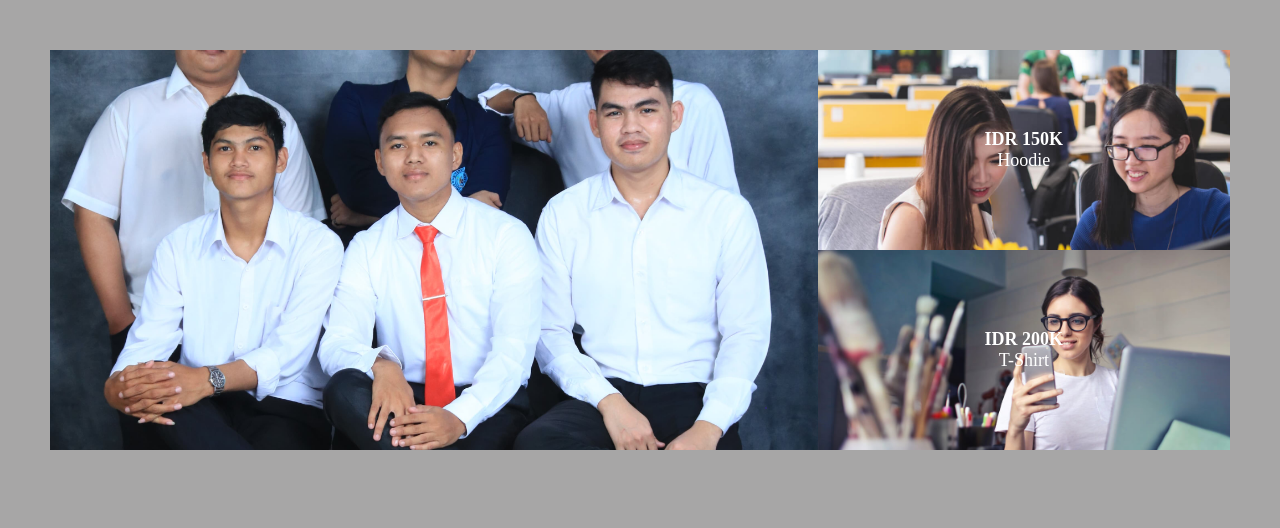
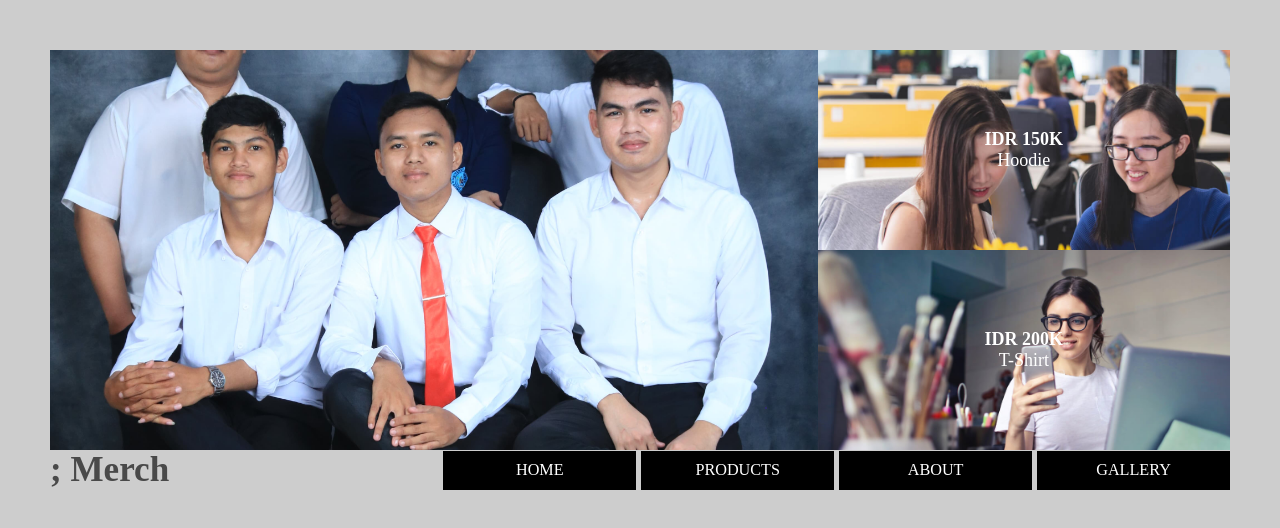
Before and after one commit to siswanto173/webcssgrid, a plain HTML site: page index.html in a window 1280 px wide. Drawn offline with Linux system fonts and the light colour scheme.

Commit message:
membuat style pada navbar

```diff
--- a/index.html
+++ b/index.html
@@ -22,6 +22,18 @@
           <p class="item">T-Shirt</p>
         </div>
       </header>
+
+      <nav class="menu">
+        <div class="brand">
+          <h1>; Merch</h1>
+        </div>
+        <ul class="menu-list">
+          <li><a href="">Home</a></li>
+          <li><a href="">Products</a></li>
+          <li><a href="">About</a></li>
+          <li><a href="">Gallery</a></li>
+        </ul>
+      </nav>
     </div>
   </body>
 </html>
--- a/style.css
+++ b/style.css
@@ -4,7 +4,7 @@
 }
 
 body {
-  background-color: rgb(167, 166, 166);
+  background-color: rgb(205, 205, 205);
   font-size: 18px;
   margin: 50px;
 }
@@ -62,3 +62,33 @@ img {
   font-size: 3em;
   font-weight: 200;
 }
+
+/* navbar */
+.menu {
+  display: grid;
+  grid-template-columns: 1fr 2fr;
+  align-items: center;
+}
+
+.menu .brand {
+  font-size: 1.3em;
+  color: rgb(73, 73, 73);
+}
+
+.menu ul {
+  list-style: none;
+  display: grid;
+  grid-template-columns: repeat(auto-fit, minmax(100px, 1fr));
+  gap: 5px;
+}
+
+.menu a {
+  display: block;
+  background-color: black;
+  color: white;
+  text-decoration: none;
+  text-align: center;
+  padding: 10px;
+  text-transform: uppercase;
+  font-size: 0.9em;
+}
```
